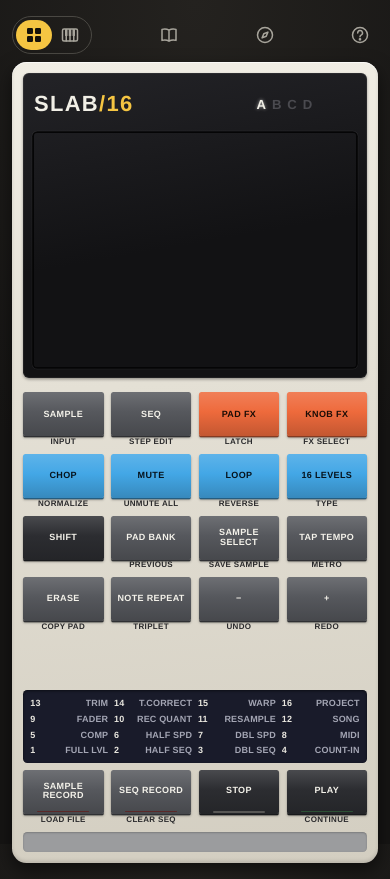
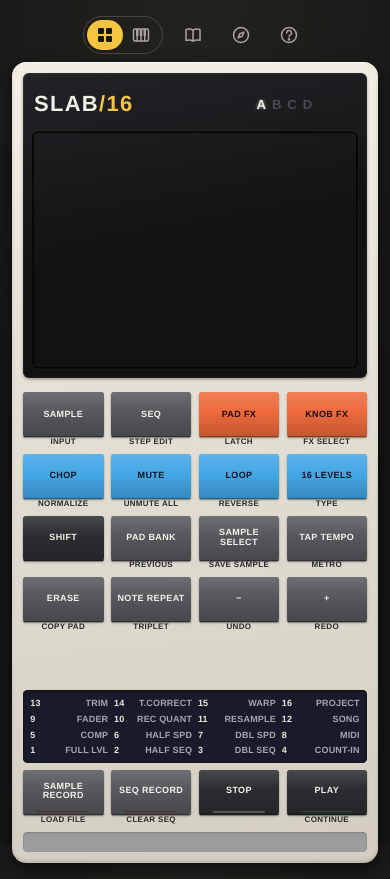
Before and after one commit to ericthayer/mpc-sampler, a website with bundled scripts: page index.html in a window 390 px wide. Built offline with nearby package versions, Linux system fonts and the light colour scheme; files whose address does not match are found by name.

Commit message:
Centre the top icons on phones in portrait
Below 37.5rem in portrait (the handheld faceplate), the view switch
and help icons sit together as one centred group with 12px between
them. Larger portrait screens keep the edge-to-edge spread, and the
landscape rail is unchanged.

Co-Authored-By: Claude Opus 5.5 <noreply@anthropic.com>
Claude-Session: https://claude.ai/code/session_015UDCeW5PgzoyUyjbfEo8T1

```diff
--- a/styles/app.css
+++ b/styles/app.css
@@ -187,6 +187,13 @@ slab-keys { align-self: center; }
 @media (orientation: portrait) {
   :root { --slab-chrome-block: 3.5rem; }
 }
+/* Phones in portrait (the handheld faceplate): centre the icons as one group, with room between them. */
+@media (orientation: portrait) and (max-width: 37.5rem) {
+  .chrome {
+    justify-content: center;
+    gap: 12px;
+  }
+}
 
 /* Landscape: a rail on the right. Both sides reserve its width so the instrument stays centred and clear of it. */
 @media (orientation: landscape) {
```
